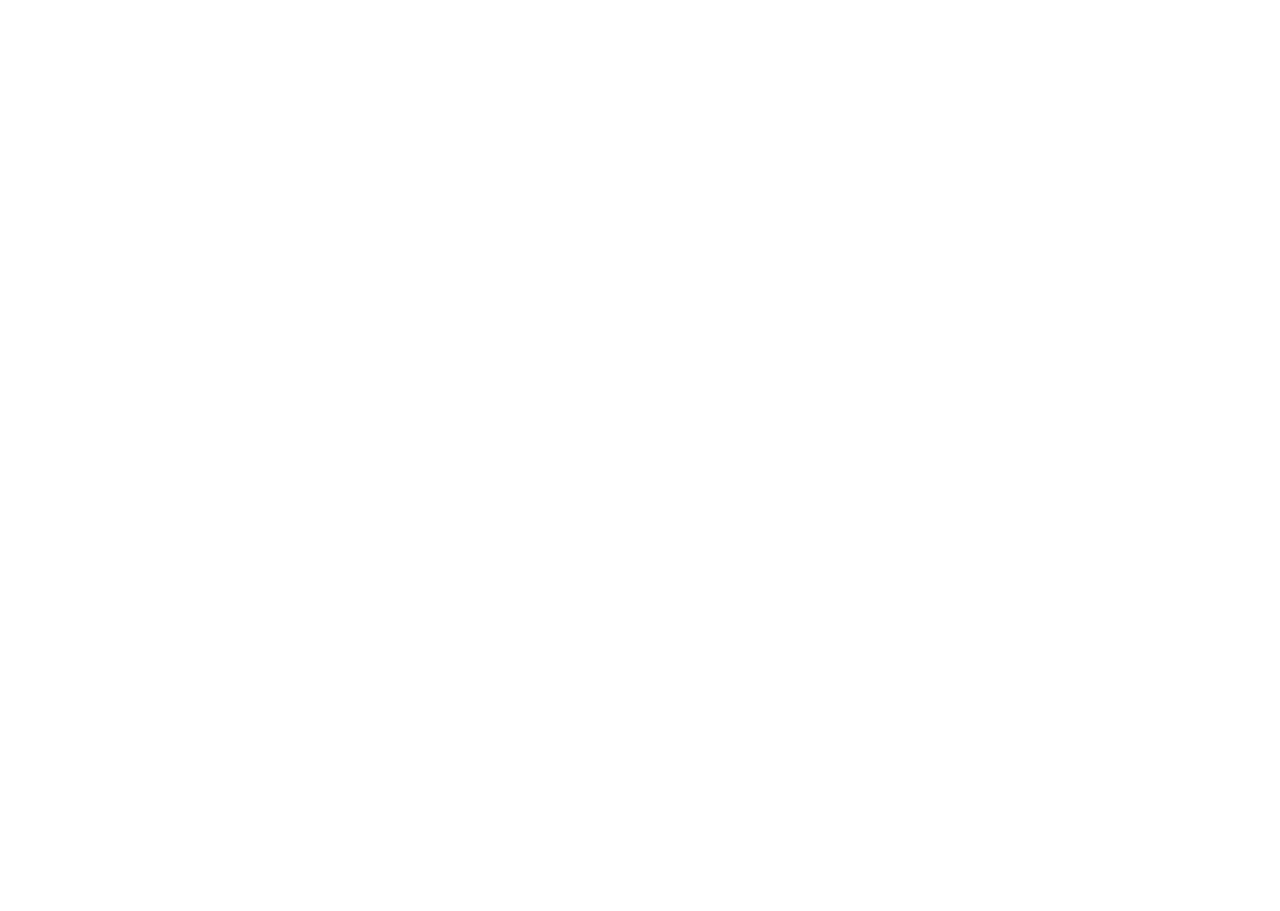
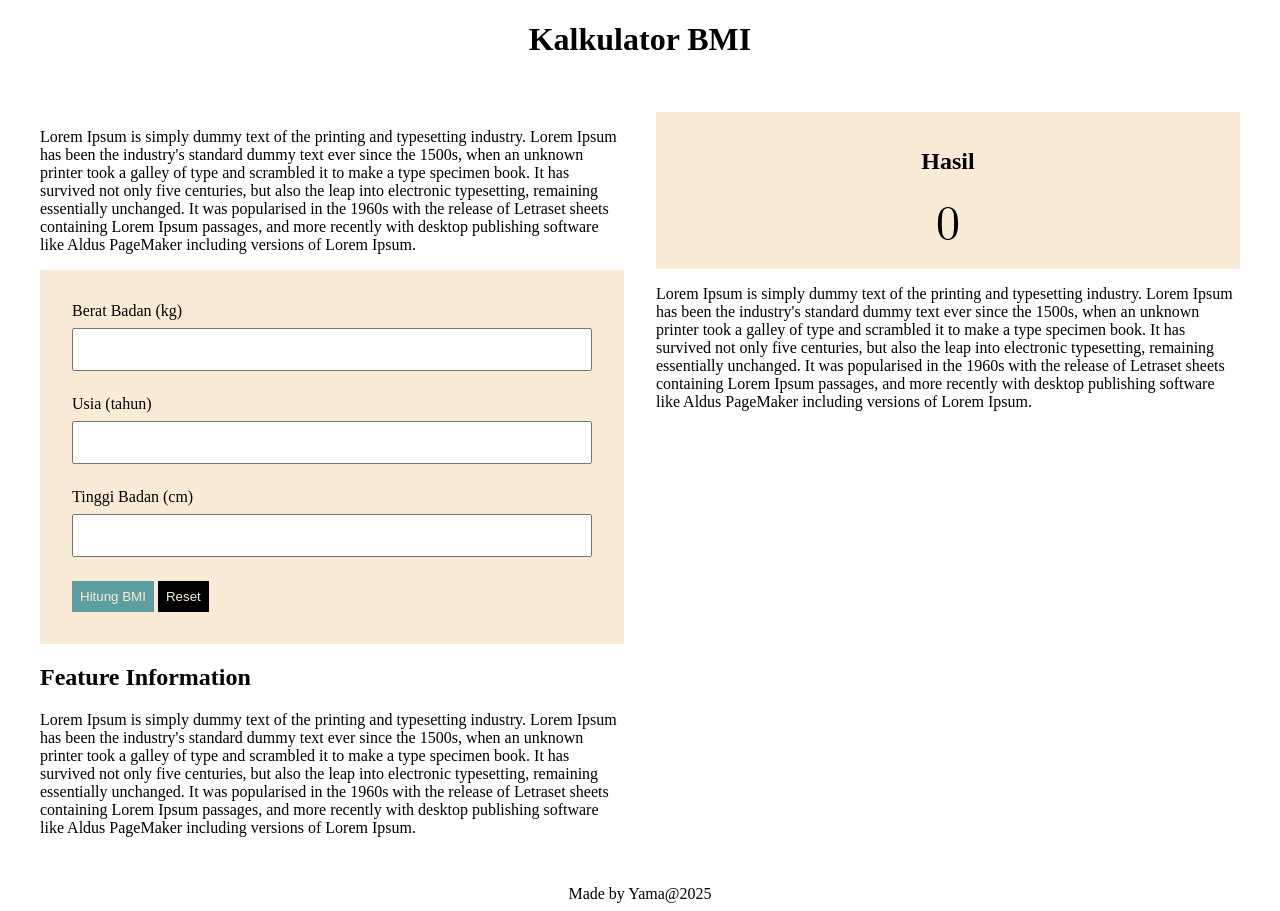
Before and after one commit to revou-fundamental-course/20-jan-25-TokSeKa-uajy, a plain HTML site: page index.html in a window 1280 px wide. Before the commit the page ends 800 px from the top, so only its background shows below. Drawn offline with Linux system fonts and the light colour scheme.

Commit message:
copy mentor

```diff
--- /dev/null
+++ b/css/style.css
@@ -0,0 +1,58 @@
+/* Ini File CSS */
+
+main {
+    display: flex;
+    gap: 32px;
+    padding: 32px;
+}
+
+footer {
+    text-align: center;
+}
+
+.main-header {
+    text-align: center;
+}
+
+input[type=number] {
+    width: 100%;
+    padding: 12px 20px;
+    margin: 8px 0;
+    box-sizing: border-box;
+}
+
+form {
+    background-color: antiquewhite;
+    padding: 32px;
+}
+
+.form-group {
+    display: flex;
+    flex-direction: column;
+    padding-bottom: 16px;
+}
+
+button {
+    border: none;
+    padding: 8px;
+    color: antiquewhite;
+}
+
+.bg-black {
+    background-color: black;
+}
+
+.bg-cadet-blue {
+    background-color: cadetblue;
+}
+
+.result-section {
+    padding: 16px;
+    text-align: center;
+    background-color: antiquewhite;
+}
+
+#result-bmi {
+    font-size: xxx-large;
+    font-family: math;
+}
--- a/index.html
+++ b/index.html
@@ -1,11 +1,106 @@
 <!DOCTYPE html>
 <html lang="en">
+
 <head>
     <meta charset="UTF-8">
     <meta name="viewport" content="width=device-width, initial-scale=1.0">
     <title>Document</title>
+    <link rel="stylesheet" href="css/style.css">
 </head>
+
 <body>
+    <header class="main-header">
+        <h1>Kalkulator BMI</h1>
+    </header>
 
+    <main>
+        <!-- Left Content -->
+        <section>
+            <!-- Introduction -->
+            <article>
+                <p>Lorem Ipsum is simply dummy text of the printing and typesetting industry. Lorem Ipsum has been the
+                    industry's standard dummy text ever since the 1500s, when an unknown printer took a galley of type
+                    and
+                    scrambled it to make a type specimen book. It has survived not only five centuries, but also the
+                    leap
+                    into electronic typesetting, remaining essentially unchanged. It was popularised in the 1960s with
+                    the
+                    release of Letraset sheets containing Lorem Ipsum passages, and more recently with desktop
+                    publishing
+                    software like Aldus PageMaker including versions of Lorem Ipsum.</p>
+            </article>
+
+            <!-- Form -->
+            <form>
+                <div class="form-group">
+                    <label for="input-berat-badan">Berat Badan (kg)</label>
+                    <input type="number" id="input-berat-badan">
+                </div>
+
+                <div class="form-group">
+                    <label for="input-usia">Usia (tahun)</label>
+                    <input type="number" id="input-usia">
+                </div>
+
+                <div class="form-group">
+                    <label for="input-tinggi-badan">Tinggi Badan (cm)</label>
+                    <input type="number" id="input-tinggi-badan">
+                </div>
+
+                <div>
+                    <button class="bg-cadet-blue">Hitung BMI</button>
+                    <button class="bg-black">Reset</button>
+                </div>
+            </form>
+
+            <!-- Feature Information -->
+            <article>
+                <header>
+                    <h2>Feature Information</h2>
+                </header>
+
+                <p>Lorem Ipsum is simply dummy text of the printing and typesetting industry. Lorem Ipsum has been the
+                    industry's standard dummy text ever since the 1500s, when an unknown printer took a galley of type
+                    and
+                    scrambled it to make a type specimen book. It has survived not only five centuries, but also the
+                    leap
+                    into electronic typesetting, remaining essentially unchanged. It was popularised in the 1960s with
+                    the
+                    release of Letraset sheets containing Lorem Ipsum passages, and more recently with desktop
+                    publishing
+                    software like Aldus PageMaker including versions of Lorem Ipsum.</p>
+            </article>
+        </section>
+
+        <section>
+            <section class="result-section">
+                <header>
+                    <h2>Hasil</h2>
+                </header>
+
+                <div>
+                    <span id="result-bmi">0</span>
+                </div>
+            </section>
+
+            <article>
+                <p>Lorem Ipsum is simply dummy text of the printing and typesetting industry. Lorem Ipsum has been the
+                    industry's standard dummy text ever since the 1500s, when an unknown printer took a galley of type
+                    and
+                    scrambled it to make a type specimen book. It has survived not only five centuries, but also the
+                    leap
+                    into electronic typesetting, remaining essentially unchanged. It was popularised in the 1960s with
+                    the
+                    release of Letraset sheets containing Lorem Ipsum passages, and more recently with desktop
+                    publishing
+                    software like Aldus PageMaker including versions of Lorem Ipsum.</p>
+            </article>
+        </section>
+    </main>
+
+    <footer>
+        <span>Made by Yama@2025</span>
+    </footer>
 </body>
+
 </html>
```
Also changed, not shown: js/script.js (added), style.css (deleted).
